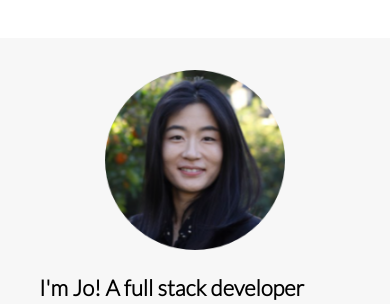
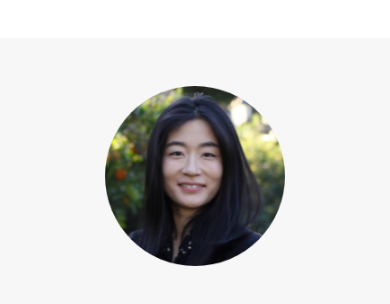
Before and after one commit to josiehandeveloper/jsphn, a React (Create React App) app: page / in a window 390 px wide. Shown: the part 828-1132 px from the top of the page. Built offline with nearby package versions, Linux system fonts and the light colour scheme.

Commit message:
about image edited

```diff
--- a/src/Components/About/About.css
+++ b/src/Components/About/About.css
@@ -71,4 +71,9 @@
     line-height: 1.6;
     padding: 0em 0rem 0rem 0rem;
   }
+  .main__img {
+    width: 180px;
+    height: auto;
+    padding: 1em 0;
+  }
 }
```
